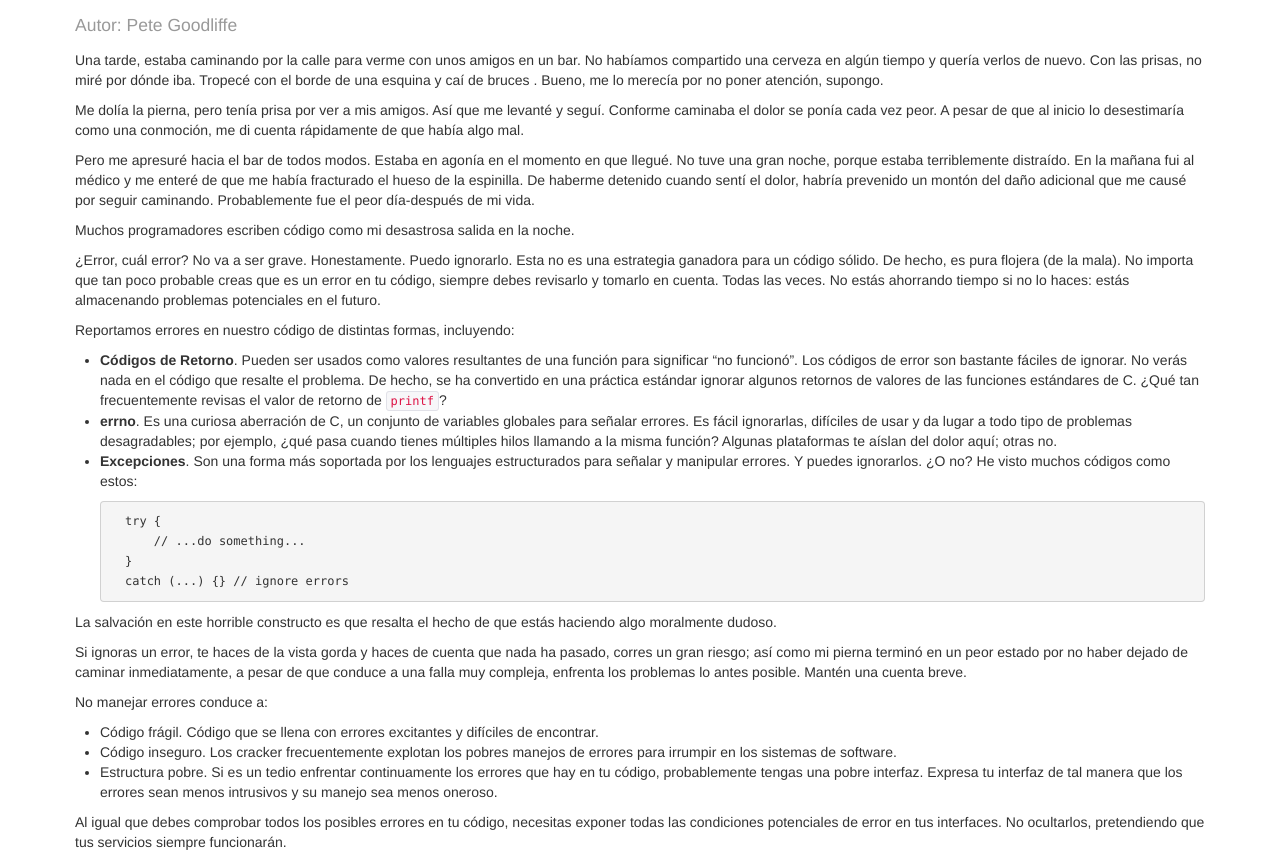
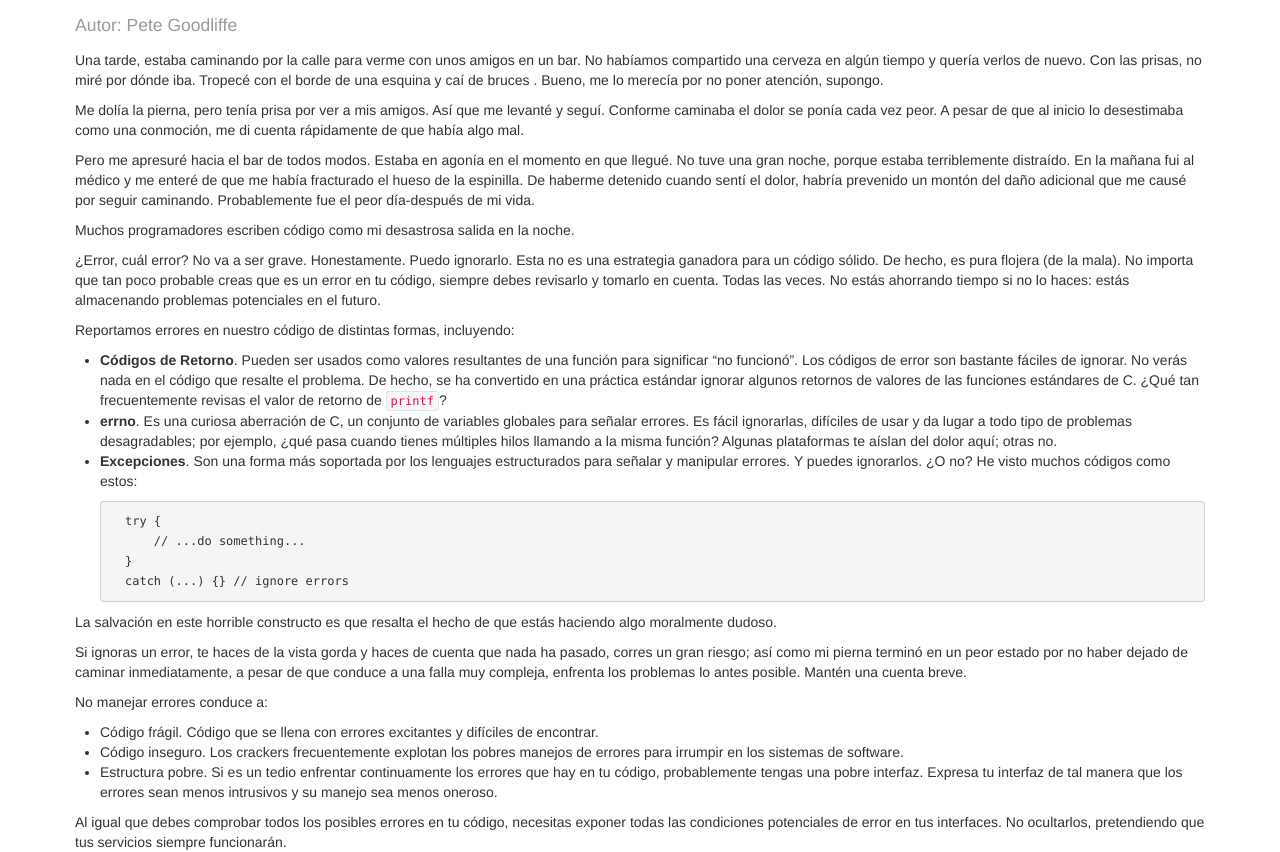
Before and after one commit to esparta/97cosas, a Jekyll site: the page built from programador/no-ignores-error.md, in a window 1280 px wide and 1400 px high. Shown: the part 213-1065 px from the top of the window. Built offline with Jekyll 4.4.1, drawn with Linux system fonts in a browser that asks for light colours; comment, search, counter and statistics services are not loaded.

Commit message:
Style corrections no-ignores-error

```diff
--- a/programador/no-ignores-error.md
+++ b/programador/no-ignores-error.md
@@ -15,7 +15,7 @@ atención, supongo.
 
 Me dolía la pierna, pero tenía prisa por ver a mis amigos. Así que me
 levanté y seguí. Conforme caminaba el dolor se ponía cada vez peor. A
-pesar de que al inicio lo desestimaría como una conmoción, me di cuenta
+pesar de que al inicio lo desestimaba como una conmoción, me di cuenta
 rápidamente de que había algo mal.
 
 Pero me apresuré hacia el bar de todos modos. Estaba en agonía en el
@@ -72,7 +72,7 @@ No manejar errores conduce a:
 
 - Código frágil. Código que se llena con errores excitantes y difíciles de
 encontrar.
-- Código inseguro. Los cracker frecuentemente explotan los pobres
+- Código inseguro. Los crackers frecuentemente explotan los pobres
 manejos de errores para irrumpir en los sistemas de software.
 - Estructura pobre. Si es un tedio enfrentar continuamente los errores
 que hay en tu código, probablemente tengas una pobre interfaz. Expresa
```
